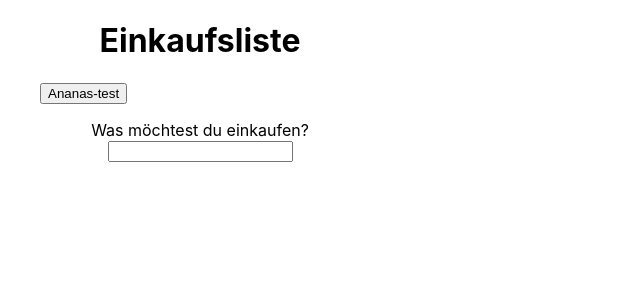
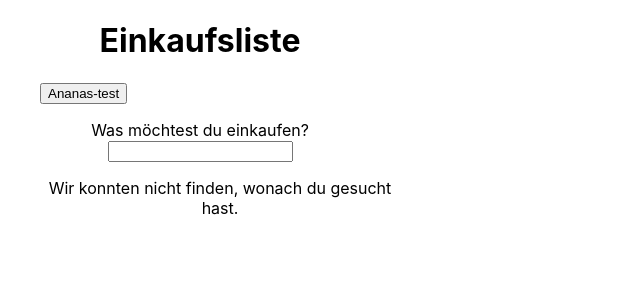
Before and after one commit to A11yship/shopping-list, a React (Create React App) app: page / in a window 1280 px wide. Shown: the top 300 px of the page, without its empty margins (0-640 px from the left). Built offline with nearby package versions, Linux system fonts and the light colour scheme.

Commit message:
Add function to add items to the list

```diff
--- a/src/App.js
+++ b/src/App.js
@@ -10,6 +10,13 @@ function App() {
   const [searchResults, setSearchResults] = useState([]);
   const selectedItems = useStore((state) => state.shoppingItems);
   const addItem = useStore((state) => state.addItem);
+  const [availableItems, setAvailableItems] = useState(items);
+
+  function handleAdd(item) {
+    addItem(item);
+    setAvailableItems(availableItems.filter((item_) => item_._id !== item._id));
+    setSearchResults([]);
+  }
 
   return (
     <div className="App">
@@ -27,7 +34,7 @@ function App() {
         name="shoppingItem"
         onChange={(event) => {
           setSearchResults(
-            search(event.target.value, items, {
+            search(event.target.value, availableItems, {
               keySelector: (obj) => obj.name.de,
             })
           );
@@ -35,9 +42,17 @@ function App() {
       ></input>
       <StyledList>
         {" "}
-        {searchResults.map((item) => (
-          <ShoppingListItem key={item._id} name={item.name.de} />
-        ))}{" "}
+        {searchResults.length === 0
+          ? "Wir konnten nicht finden, wonach du gesucht hast."
+          : searchResults.map((item) => (
+              <ShoppingListItem
+                key={item._id}
+                name={item.name.de}
+                onAdd={() => {
+                  handleAdd(item);
+                }}
+              />
+            ))}{" "}
       </StyledList>
     </div>
   );
--- a/src/ShoppingListItem.jsx
+++ b/src/ShoppingListItem.jsx
@@ -1,7 +1,7 @@
-export default function ShoppingListItem({ name }) {
+export default function ShoppingListItem({ name, onAdd }) {
   return (
     <li>
-      <button>{name}</button>
+      <button onClick={onAdd}>{name}</button>
     </li>
   );
 }
```
